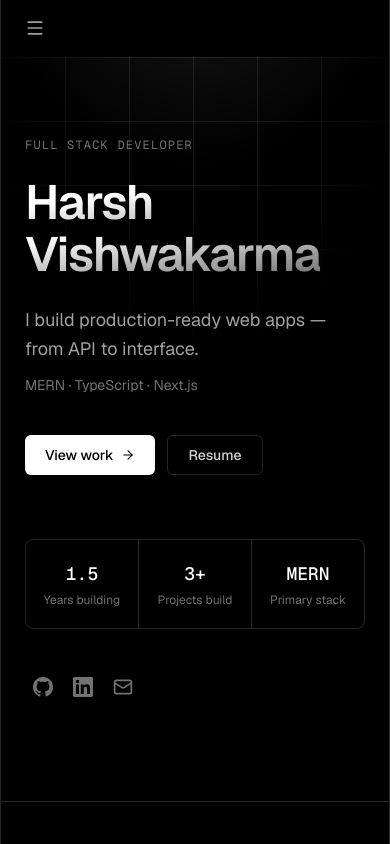
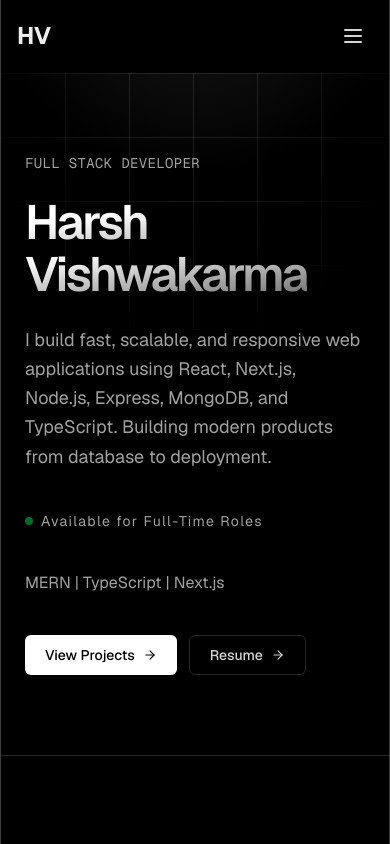
Before and after one commit to Harsh18v/portfolio, a Next.js app: page / in a window 390 px wide. Shown: the top 844 px of the page. Built offline with nearby package versions, Linux system fonts and the light colour scheme.

Commit message:
feat: update styles and enhance responsiveness across components

```diff
--- a/src/app/globals.css
+++ b/src/app/globals.css
@@ -40,12 +40,10 @@ body {
 
 /* Subtle gradient glow */
 .gradient-glow {
-  background: radial-gradient(
-    ellipse 80% 50% at 50% -20%,
-    rgba(120, 119, 198, 0.15),
-    rgba(255, 255, 255, 0.05) 40%,
-    transparent 70%
-  );
+  background: radial-gradient(ellipse 80% 50% at 50% -20%,
+      rgba(120, 119, 198, 0.15),
+      rgba(255, 255, 255, 0.05) 40%,
+      transparent 70%);
 }
 
 .text-gradient {
@@ -69,6 +67,7 @@ body {
     opacity: 0;
     transform: translateY(12px);
   }
+
   to {
     opacity: 1;
     transform: translateY(0);
@@ -79,7 +78,27 @@ body {
   animation: fade-up 0.6s ease forwards;
 }
 
-.animation-delay-100 { animation-delay: 100ms; opacity: 0; }
-.animation-delay-200 { animation-delay: 200ms; opacity: 0; }
-.animation-delay-300 { animation-delay: 300ms; opacity: 0; }
-.animation-delay-400 { animation-delay: 400ms; opacity: 0; }
+.animation-delay-100 {
+  animation-delay: 100ms;
+  opacity: 0;
+}
+
+.animation-delay-200 {
+  animation-delay: 200ms;
+  opacity: 0;
+}
+
+.animation-delay-300 {
+  animation-delay: 300ms;
+  opacity: 0;
+}
+
+.animation-delay-400 {
+  animation-delay: 400ms;
+  opacity: 0;
+}
+
+  @keyframes toggle {
+    0%, 49.9% { opacity: 1; }
+    50%, 100% { opacity: 0; }
+  }
--- a/src/app/page.tsx
+++ b/src/app/page.tsx
@@ -9,7 +9,7 @@ import Footer from "@/components/Footer";
 
 export default function Home() {
   return (
-    <div className="mx-auto min-h-screen max-w-5xl border-x border-neutral-800">
+    <div className="mx-auto min-h-screen max-w-5xl border-x border-neutral-700">
       <Navbar />
       <main>
         <Hero />
--- a/src/components/Hero.tsx
+++ b/src/components/Hero.tsx
@@ -1,20 +1,20 @@
 import { ArrowRight } from "lucide-react";
-import { personalInfo, socialLinks, stats } from "@/data/portfolio";
+import { personalInfo } from "@/data/portfolio";
 import GridBackground from "./ui/GridBackground";
 import Button from "./ui/Button";
-import SocialIcon from "./SocialIcon";
+
 
 export default function Hero() {
   return (
     <section className="relative overflow-hidden border-b border-neutral-800">
       <GridBackground />
 
-      <div className="relative mx-auto max-w-5xl px-6 pb-24 pt-20 sm:pb-32 sm:pt-28">
-        <p className="animate-fade-up mb-6 font-mono text-xs uppercase tracking-widest text-neutral-500">
+      <div className="relative mx-auto max-w-5xl px-6 pb-20 pt-20 sm:pb-32 sm:pt-28">
+        <p className="animate-fade-up mb-6 font-mono text-sm uppercase tracking-wide text-neutral-400">
           {personalInfo.title}
         </p>
 
-        <h1 className="animate-fade-up animation-delay-100 max-w-3xl text-5xl font-semibold leading-[1.08] tracking-tight sm:text-6xl lg:text-7xl">
+        <h1 className="animate-fade-up animation-delay-100 max-w-3xl text-5xl font-semibold leading-[1.08] tracking-tighter sm:text-6xl lg:text-7xl">
           <span className="text-gradient">{personalInfo.name}</span>
         </h1>
 
@@ -22,39 +22,29 @@ export default function Hero() {
           {personalInfo.tagline}
         </p>
 
-        <p className="animate-fade-up animation-delay-200 mt-3 max-w-xl text-sm text-neutral-500">
-          MERN · TypeScript · Next.js
+        <div className='mt-10 mb-10  flex items-center gap-2 animate-fade-up animation-delay-100'>
+          <div className='w-2 h-2 rounded-full bg-green-500 animate-pulse '></div>
+          <span className='text-sm text-neutral-400 tracking-widest'>
+            Available for Full-Time Roles
+          </span>
+        </div>
+
+        <p className="animate-fade-up animation-delay-200 mt-6 max-w-xl text-md text-neutral-400">
+          MERN  | TypeScript |  Next.js
         </p>
 
         <div className="animate-fade-up animation-delay-300 mt-10 flex flex-wrap items-center gap-3">
           <Button href="#projects" variant="primary">
-            View work
+            View Projects
             <ArrowRight size={14} className="ml-2" />
           </Button>
           <Button href={personalInfo.resumeUrl} target="_blank" variant="secondary">
             Resume
+            <ArrowRight size={14} className="ml-2" />
           </Button>
         </div>
 
-        <div className="animate-fade-up animation-delay-400 mt-16 grid grid-cols-3 gap-px overflow-hidden rounded-lg border border-neutral-800 bg-neutral-800 sm:max-w-md">
-          {stats.map((stat) => (
-            <div
-              key={stat.label}
-              className="bg-black px-4 py-5 text-center sm:px-6"
-            >
-              <p className="font-mono text-lg font-medium text-white sm:text-xl">
-                {stat.value}
-              </p>
-              <p className="mt-1 text-xs text-neutral-500">{stat.label}</p>
-            </div>
-          ))}
-        </div>
 
-        <div className="animate-fade-up animation-delay-400 mt-10 flex items-center gap-1">
-          {socialLinks.map((link) => (
-            <SocialIcon key={link.name} link={link} />
-          ))}
-        </div>
       </div>
     </section>
   );
--- a/src/components/Navbar.tsx
+++ b/src/components/Navbar.tsx
@@ -1,9 +1,8 @@
 "use client";
 
 import { useEffect, useState } from "react";
-import { Menu, X } from "lucide-react";
-import { navLinks } from "@/data/portfolio";
-import Button from "./ui/Button";
+import { navLinks, socialLinks } from "@/data/portfolio";
+import SocialIcon from "./SocialIcon";
 
 export default function Navbar() {
   const [scrolled, setScrolled] = useState(false);
@@ -23,15 +22,39 @@ export default function Navbar() {
           : "border-transparent bg-transparent"
       }`}
     >
-      <nav className="mx-auto flex h-14 max-w-5xl items-center justify-between px-6">
-          <span className="hidden sm:inline text-2xl">HV.</span>
+      <nav className="mx-auto flex w-full max-w-5xl flex-col px-4 py-4 sm:h-14 sm:flex-row sm:items-center sm:justify-between sm:px-6">
+        <div className="flex items-center justify-between sm:justify-start">
+          <span className="text-2xl font-bold">HV<span className="animate-[toggle_1s_infinite]">_</span></span>
 
-        <ul className="hidden items-center gap-6 md:flex">
+          <button
+            type="button"
+            onClick={() => setMobileOpen((prev) => !prev)}
+            className="rounded-md p-2 text-neutral-300 transition-colors hover:text-white sm:hidden"
+            aria-label="Toggle navigation menu"
+          >
+            <svg
+              className="h-6 w-6"
+              fill="none"
+              stroke="currentColor"
+              strokeWidth="2"
+              viewBox="0 0 24 24"
+              aria-hidden="true"
+            >
+              {mobileOpen ? (
+                <path strokeLinecap="round" strokeLinejoin="round" d="M6 18L18 6M6 6l12 12" />
+              ) : (
+                <path strokeLinecap="round" strokeLinejoin="round" d="M4 6h16M4 12h16M4 18h16" />
+              )}
+            </svg>
+          </button>
+        </div>
+
+        <ul className="hidden items-center gap-6 sm:flex sm:text-base">
           {navLinks.map((link) => (
             <li key={link.href}>
               <a
                 href={link.href}
-                className="text-sm text-neutral-400 transition-colors hover:text-white"
+                className="text-neutral-300 transition-colors hover:text-white"
               >
                 {link.label}
               </a>
@@ -39,49 +62,35 @@ export default function Navbar() {
           ))}
         </ul>
 
-        <div className="hidden md:block">
-          <Button href="#contact" variant="primary" className="h-8 px-4 text-xs">
-            Contact
-          </Button>
+        <div className="hidden items-center gap-2 sm:flex">
+          {socialLinks.map((link) => (
+            <SocialIcon key={link.name} link={link} />
+          ))}
         </div>
 
-        <button
-          type="button"
-          onClick={() => setMobileOpen(!mobileOpen)}
-          className="text-neutral-400 transition-colors hover:text-white md:hidden"
-          aria-label={mobileOpen ? "Close menu" : "Open menu"}
-        >
-          {mobileOpen ? <X size={20} /> : <Menu size={20} />}
-        </button>
-      </nav>
-
         {mobileOpen && (
-        <div className="border-t border-neutral-800 bg-black md:hidden">
-          <ul className="px-6 py-4">
+          <div className="mt-3 rounded-lg border border-neutral-800 bg-black/95 p-4 sm:hidden">
+            <ul className="flex flex-col gap-3">
               {navLinks.map((link) => (
                 <li key={link.href}>
                   <a
                     href={link.href}
                     onClick={() => setMobileOpen(false)}
-                  className="block py-3 text-sm text-neutral-400 transition-colors hover:text-white"
+                    className="block text-sm text-neutral-300 transition-colors hover:text-white"
                   >
                     {link.label}
                   </a>
                 </li>
               ))}
-            <li className="pt-2">
-              <Button
-                href="#contact"
-                variant="primary"
-                className="w-full text-xs"
-                onClick={() => setMobileOpen(false)}
-              >
-                Contact
-              </Button>
-            </li>
             </ul>
+            <div className="mt-4 flex items-center gap-2">
+              {socialLinks.map((link) => (
+                <SocialIcon key={link.name} link={link} />
+              ))}
+            </div>
           </div>
         )}
+      </nav>
     </header>
   );
 }
--- a/src/components/Projects.tsx
+++ b/src/components/Projects.tsx
@@ -17,7 +17,7 @@ export default function Projects() {
           {projects.map((project) => (
             <article
               key={project.title}
-              className="card-hover group relative bg-black"
+              className="relative bg-black"
             >
               <div className="flex flex-col gap-6 p-8 sm:flex-row sm:items-start sm:justify-between sm:p-10">
                 <div className="flex-1">
--- a/src/components/Skills.tsx
+++ b/src/components/Skills.tsx
@@ -14,7 +14,7 @@ export default function Skills() {
           {skills.map((group) => (
             <div
               key={group.category}
-              className="card-hover group bg-black p-8"
+              className=" group bg-black p-8"
             >
               <h3 className="mb-6 font-mono text-xs uppercase tracking-widest text-neutral-500">
                 {group.category}
@@ -26,9 +26,6 @@ export default function Skills() {
                     className="flex items-center justify-between text-sm text-neutral-300"
                   >
                     <span>{skill}</span>
-                    <span className="text-neutral-700 transition-colors group-hover:text-neutral-500">
-                      —
-                    </span>
                   </li>
                 ))}
               </ul>
--- a/src/components/SocialIcon.tsx
+++ b/src/components/SocialIcon.tsx
@@ -30,44 +30,9 @@ function LinkedInIcon({ size = 20 }: { size?: number }) {
   );
 }
 
-function TwitterIcon({ size = 20 }: { size?: number }) {
-  return (
-    <svg
-      width={size}
-      height={size}
-      viewBox="0 0 24 24"
-      fill="currentColor"
-      aria-hidden="true"
-    >
-      <path d="M18.244 2.25h3.308l-7.227 8.26 8.502 11.24H16.17l-5.214-6.817L4.99 21.75H1.68l7.73-8.835L1.254 2.25H8.08l4.713 6.231zm-1.161 17.52h1.833L7.084 4.126H5.117z" />
-    </svg>
-  );
-}
-
-function MailIcon({ size = 20 }: { size?: number }) {
-  return (
-    <svg
-      width={size}
-      height={size}
-      viewBox="0 0 24 24"
-      fill="none"
-      stroke="currentColor"
-      strokeWidth="2"
-      strokeLinecap="round"
-      strokeLinejoin="round"
-      aria-hidden="true"
-    >
-      <rect width="20" height="16" x="2" y="4" rx="2" />
-      <path d="m22 7-8.97 5.7a1.94 1.94 0 0 1-2.06 0L2 7" />
-    </svg>
-  );
-}
-
 const iconMap = {
   github: GitHubIcon,
   linkedin: LinkedInIcon,
-  twitter: TwitterIcon,
-  mail: MailIcon,
 } as const;
 
 export default function SocialIcon({ link }: { link: SocialLink }) {
@@ -76,12 +41,12 @@ export default function SocialIcon({ link }: { link: SocialLink }) {
   return (
     <a
       href={link.url}
-      target={link.icon === "mail" ? undefined : "_blank"}
-      rel={link.icon === "mail" ? undefined : "noopener noreferrer"}
+      target="_blank"
+      rel="noopener noreferrer"
       aria-label={link.name}
       className="flex h-9 w-9 items-center justify-center rounded-md text-neutral-500 transition-colors hover:text-white"
     >
-      <Icon size={20} />
+      <Icon size={26} />
     </a>
   );
 }
--- a/src/data/portfolio.ts
+++ b/src/data/portfolio.ts
@@ -1,7 +1,7 @@
 export const personalInfo = {
   name: "Harsh Vishwakarma",
   title: "Full Stack Developer",
-  tagline: "I build production-ready web apps — from API to interface.",
+  tagline: "I build fast, scalable, and responsive web applications using React, Next.js, Node.js, Express, MongoDB, and TypeScript. Building modern products from database to deployment.",
   email: "harsh17v@gmail.com",
   location: "Pune, India",
   bio: "Full stack developer focused on shipping fast, reliable products. I work across the stack with MERN, TypeScript, and Next.js — designing schemas, building APIs, and crafting interfaces that feel instant.",
@@ -10,18 +10,19 @@ export const personalInfo = {
 
 export const stats = [
   { value: "1.5", label: "Years building" },
-  { value: "3+", label: "Projects build" },
-  { value: "MERN", label: "Primary stack" },
+  { value: "4+", label: "Projects build" },
+  { value: "MERN ", label: "Primary stack" },
 ];
 
-export const socialLinks = [
-  { name: "GitHub", url: "https://github.com/Harsh18v", icon: "github" as const },
-  { name: "LinkedIn", url: "https://www.linkedin.com/in/harsh-vishwakarma-22982b28b", icon: "linkedin" as const },
-  {
-    name: "Email",
-    url: "mailto:harsh17v@gmail.com",
-    icon: "mail" as const,
-  },
+export type SocialLink = {
+  name: string;
+  url: string;
+  icon: "github" | "linkedin";
+};
+
+export const socialLinks: SocialLink[] = [
+  { name: "GitHub", url: "https://github.com/Harsh18v", icon: "github" },
+  { name: "LinkedIn", url: "https://www.linkedin.com/in/harsh-vishwakarma-22982b28b", icon: "linkedin" },
 ];
 
 export const skills = [
@@ -85,6 +86,12 @@ export const experience = [
 
 export const navLinks = [
   { label: "About", href: "#about" },
-  { label: "Work", href: "#projects" },
+  { label: "Skills", href: "#skills" },
+  { label: "Projects", href: "#projects" },
   { label: "Experience", href: "#experience" },
+  { label: "Contact", href: "#contact" },
 ];
+
+export const allSkills = [
+  "React", "Next.js", "TypeScript", "Tailwind CSS", "Node.js", "Express", "REST APIs", "MongoDB", "Git", "Vercel", "Render", "JavaScript", "Python", "Java", "HTML5", "CSS3"
+];
```
Also changed, not shown: src/components/About.tsx (+4 -5 lines). Lines whose indentation alone changed are shown as unchanged.
